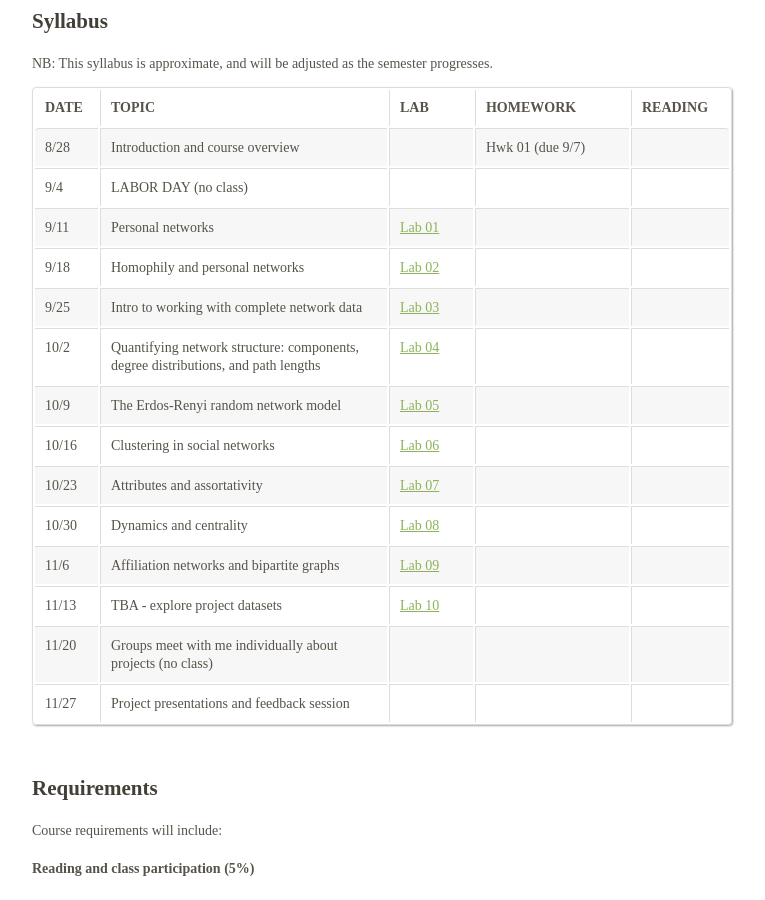
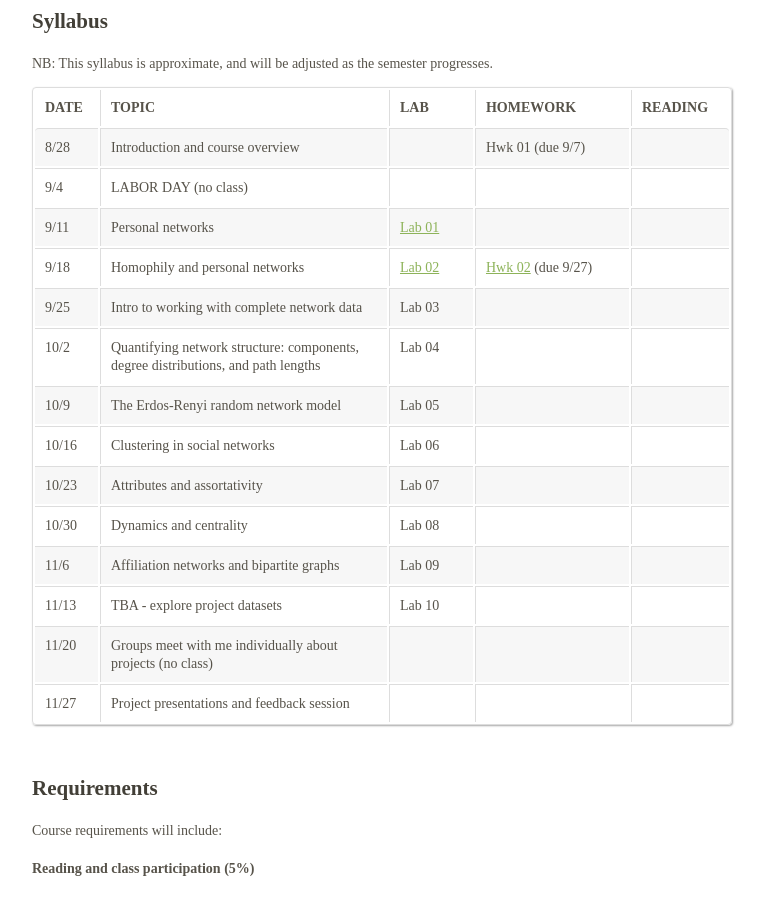
Before and after one commit to dfeehan/dfeehan.github.io, a Jekyll site: the page teaching/2017fa_ls88.html, which Jekyll copies as it is, in a window 1280 px wide and 900 px high, scrolled down 728 px. Shown: the whole window, without its empty margins (258-1023 px from the left). Built offline with Jekyll 4.4.1, drawn with Linux system fonts in a browser that asks for light colours.

Commit message:
added hwk 2

```diff
--- a/teaching/2017fa_ls88.html
+++ b/teaching/2017fa_ls88.html
@@ -396,62 +396,62 @@ Course control number: <strong>46819</strong></p>
 <td>9/18</td>
 <td>Homophily and personal networks</td>
 <td><a href="http://datahub.berkeley.edu/user-redirect/interact?account=data-8&amp;repo=social-networks-connector&amp;branch=gh-pages&amp;path=lab02/lab02.ipynb">Lab 02</a></td>
-<td></td>
+<td><a href="http://datahub.berkeley.edu/user-redirect/interact?account=data-8&amp;repo=social-networks-connector&amp;branch=gh-pages&amp;path=hwk02/hw02_assignment.ipynb">Hwk 02</a> (due 9/27)</td>
 <td></td>
 </tr>
 <tr class="odd">
 <td>9/25</td>
 <td>Intro to working with complete network data</td>
-<td><a href="TODO">Lab 03</a></td>
+<td>Lab 03</td>
 <td></td>
 <td></td>
 </tr>
 <tr class="even">
 <td>10/2</td>
 <td>Quantifying network structure: components, degree distributions, and path lengths</td>
-<td><a href="TODO">Lab 04</a></td>
+<td>Lab 04</td>
 <td></td>
 <td></td>
 </tr>
 <tr class="odd">
 <td>10/9</td>
 <td>The Erdos-Renyi random network model</td>
-<td><a href="TODO">Lab 05</a></td>
+<td>Lab 05</td>
 <td></td>
 <td></td>
 </tr>
 <tr class="even">
 <td>10/16</td>
 <td>Clustering in social networks</td>
-<td><a href="TODO">Lab 06</a></td>
+<td>Lab 06</td>
 <td></td>
 <td></td>
 </tr>
 <tr class="odd">
 <td>10/23</td>
 <td>Attributes and assortativity</td>
-<td><a href="TODO">Lab 07</a></td>
+<td>Lab 07</td>
 <td></td>
 <td></td>
 </tr>
 <tr class="even">
 <td>10/30</td>
 <td>Dynamics and centrality</td>
-<td><a href="TODO">Lab 08</a></td>
+<td>Lab 08</td>
 <td></td>
 <td></td>
 </tr>
 <tr class="odd">
 <td>11/6</td>
 <td>Affiliation networks and bipartite graphs</td>
-<td><a href="TODO">Lab 09</a></td>
+<td>Lab 09</td>
 <td></td>
 <td></td>
 </tr>
 <tr class="even">
 <td>11/13</td>
 <td>TBA - explore project datasets</td>
-<td><a href="TODO">Lab 10</a></td>
+<td>Lab 10</td>
 <td></td>
 <td></td>
 </tr>
```
